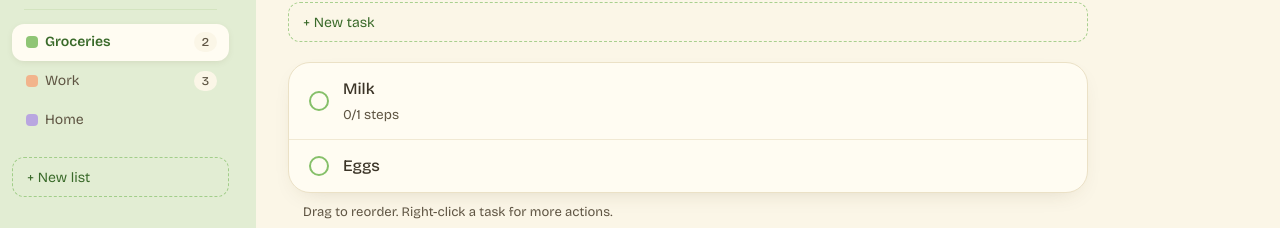
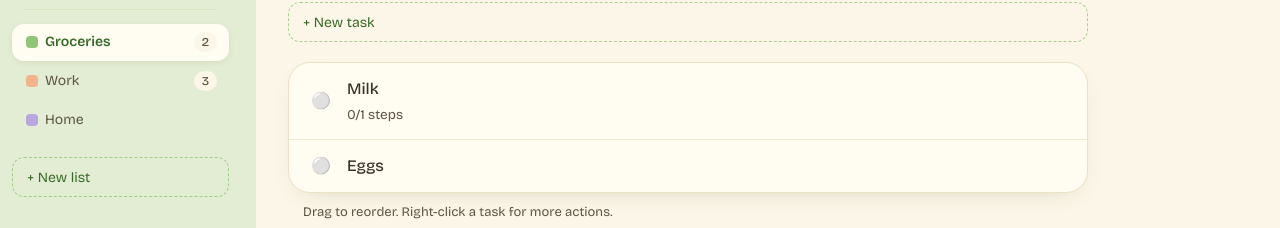
Before and after one commit to willdufault/clover, a React (Vite) app: page / in a window 1280 px wide. Shown: the part 160-388 px from the top of the page. Built offline with nearby package versions, Linux system fonts and the light colour scheme.

Commit message:
style: show stage as an emoji-only select
Co-Authored-By: Claude Opus 5.5 <noreply@anthropic.com>

```diff
--- a/src/components/StageSelect.tsx
+++ b/src/components/StageSelect.tsx
@@ -2,35 +2,7 @@ import { STAGES, STAGE_LABELS } from '../labels'
 import type { Stage } from '../types'
 import { ignoreRowEvents } from './ignoreRowEvents'
 
-const CHECK = <path d="M4 8.5 7 11l5-6" />
-const CROSS = <path d="M5 5l6 6M11 5l-6 6" />
-
-const MARK: Record<Stage, { className: string; icon?: React.ReactNode }> = {
-  open: { className: 'border-clover-400 bg-paper' },
-  inProgress: { className: 'border-clover-500 bg-[linear-gradient(to_top,var(--color-clover-200)_50%,var(--color-paper)_50%)]' },
-  waiting: { className: 'border-dashed border-ink-faint bg-paper' },
-  done: { className: 'border-clover-500 bg-clover-500 text-white', icon: CHECK },
-  cancelled: { className: 'border-ink-faint bg-cream text-ink-soft', icon: CROSS },
-}
-
-function StageMark({ stage }: { stage: Stage }) {
-  return (
-    <span
-      className={
-        'flex size-5 items-center justify-center rounded-full border-2 transition ' +
-        MARK[stage].className
-      }
-    >
-      {MARK[stage].icon && (
-        <svg viewBox="0 0 16 16" className="size-3" fill="none" stroke="currentColor" strokeWidth="2.2" strokeLinecap="round" strokeLinejoin="round">
-          {MARK[stage].icon}
-        </svg>
-      )}
-    </span>
-  )
-}
-
-// A styled mark with an invisible native select on top.
+// Emoji-only select; the label shows as a tooltip.
 export function StageSelect({
   value,
   onChange,
@@ -39,20 +11,18 @@ export function StageSelect({
   onChange: (stage: Stage) => void
 }) {
   return (
-    <span className="relative shrink-0 hover:brightness-95" title={STAGE_LABELS[value].label}>
-      <StageMark stage={value} />
     <select
       value={value}
+      title={STAGE_LABELS[value].label}
       {...ignoreRowEvents}
       onChange={(event) => onChange(event.target.value as Stage)}
-        className="absolute inset-0 cursor-pointer appearance-none opacity-0"
+      className="w-6 shrink-0 cursor-pointer appearance-none bg-transparent text-center text-base"
     >
       {STAGES.map((stage) => (
-          <option key={stage} value={stage}>
-            {STAGE_LABELS[stage].emoji + ' ' + STAGE_LABELS[stage].label}
+        <option key={stage} value={stage} title={STAGE_LABELS[stage].label}>
+          {STAGE_LABELS[stage].emoji}
         </option>
       ))}
     </select>
-    </span>
   )
 }
```
Also changed, not shown: 1 other file (tests, documents, lock files or other folders). Lines whose indentation alone changed are shown as unchanged.
